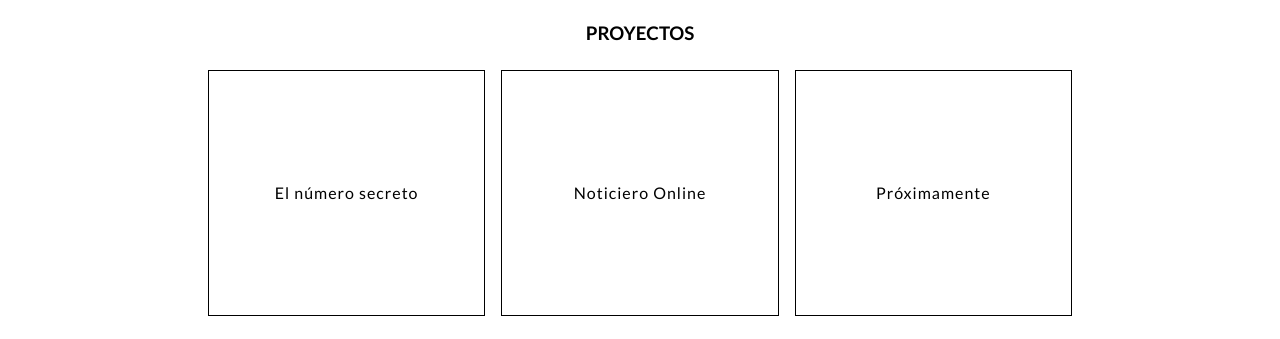
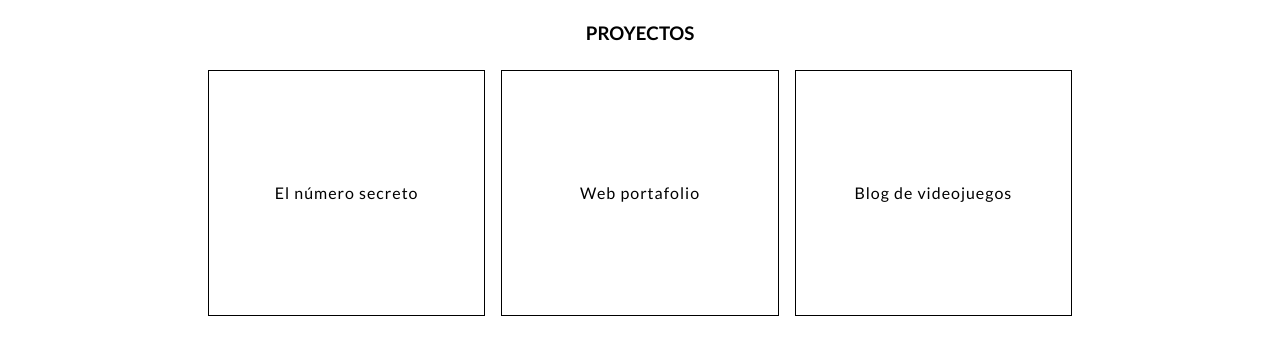
Before and after one commit to Alfacoy/portafolio, a Next.js app: page / in a window 1280 px wide. Shown: the part 1169-1508 px from the top of the page. Built offline with nearby package versions, Linux system fonts and the light colour scheme.

Commit message:
[update] Más proyectos:
- Agrego proyectos que tenía guardados.

```diff
--- a/data/data_proyects.js
+++ b/data/data_proyects.js
@@ -1,15 +1,23 @@
 const DATA_PROYECTS = [
   {
     title: "El número secreto",
-    url: "https://github.com/Alfacoy/the_secret_number",
+    url: "https://elnumerosecreto.now.sh/",
+  },
+  {
+    title: "Web portafolio",
+    url: "https://alfacoy.github.io/Ninanbu-Studio/",
+  },
+  {
+    title: "Blog de videojuegos",
+    url: "https://alfacoy.github.io/Ninanbu-Blog-de-videojuegos/",
   },
   {
     title: "Noticiero Online",
     url: "https://github.com/Alfacoy/newsletter",
   },
   {
-    title: "Próximamente",
-    url: "/",
+    title: "Web de contacto",
+    url: "https://pablocoria.com.ar/",
   },
 ];
 
```
